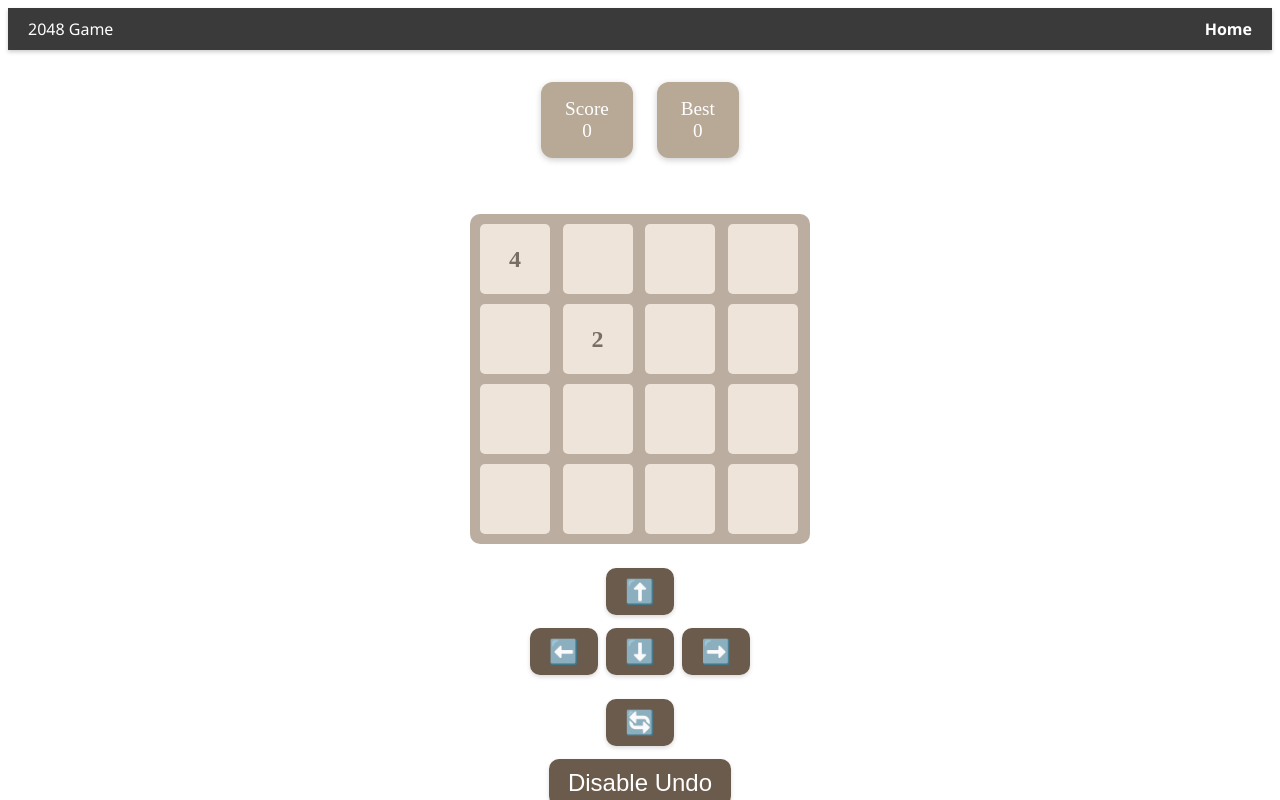
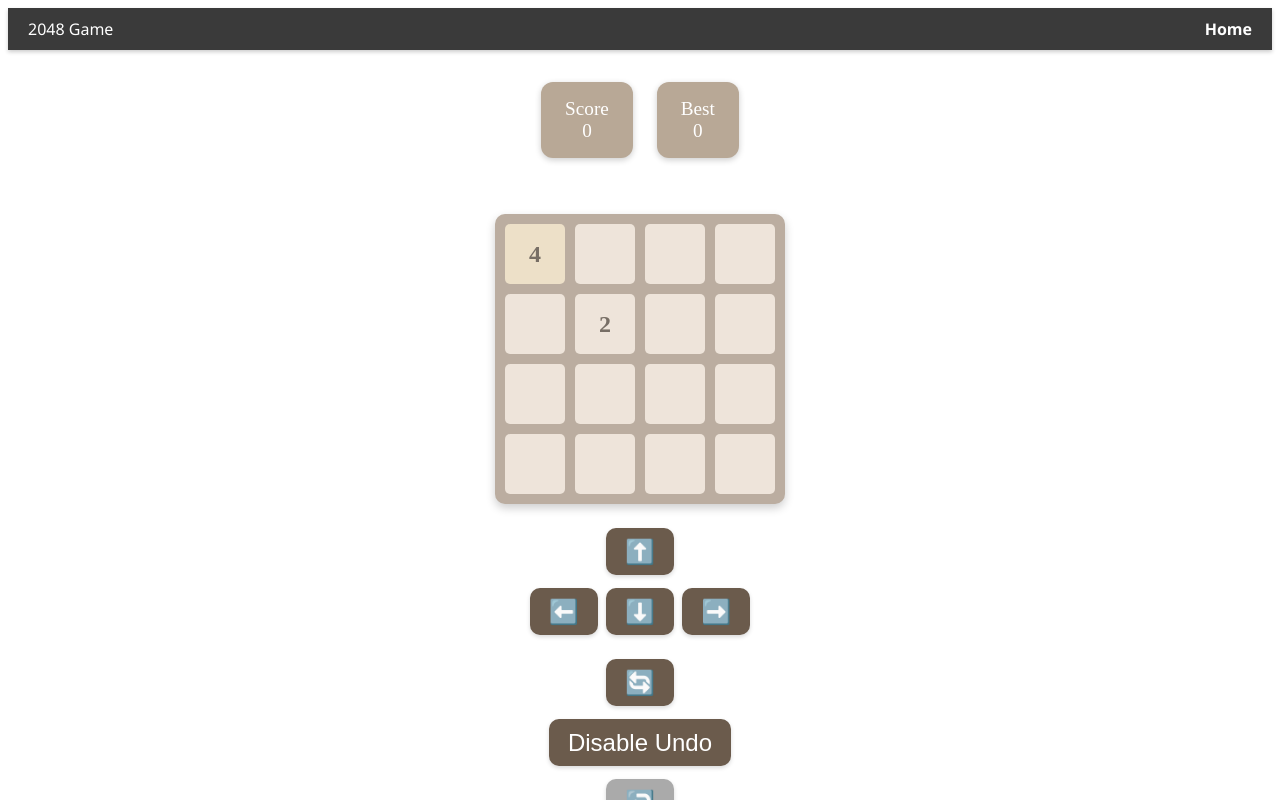
Before and after one commit to zvweiss/2048-Angular, an Angular app: page / in a window 1280 px wide. Shown: the top 800 px of the page. Built offline with nearby package versions, Linux system fonts and the light colour scheme.

Commit message:
minimal color styling of board

```diff
--- a/src/app/components/game-board/game-board.component.css
+++ b/src/app/components/game-board/game-board.component.css
@@ -2,11 +2,12 @@
   display: grid;
   grid-template-rows: repeat(4, 1fr);
   gap: 10px;
-  width: 320px;
-  margin: 0 auto;
   background-color: #bbada0;
   padding: 10px;
   border-radius: 10px;
+  width: fit-content;
+  margin: auto;
+  box-shadow: 0 4px 10px rgba(0, 0, 0, 0.2);
 }
 
 .row {
@@ -16,13 +17,68 @@
 }
 
 .tile {
-  width: 70px;
-  height: 70px;
-  background-color: #eee4da;
+  width: 60px;
+  height: 60px;
   font-size: 24px;
   font-weight: bold;
-  text-align: center;
-  line-height: 70px;
+  color: #776e65;
+  display: flex;
+  justify-content: center;
+  align-items: center;
+  background-color: #eee4da;
   border-radius: 5px;
-  color: #776e65;
 }
+
+/* Color themes */
+.tile-2 {
+  background-color: #eee4da;
+}
+
+.tile-4 {
+  background-color: #ede0c8;
+}
+
+.tile-8 {
+  background-color: #f2b179;
+  color: #f9f6f2;
+}
+
+.tile-16 {
+  background-color: #f59563;
+  color: #f9f6f2;
+}
+
+.tile-32 {
+  background-color: #f67c5f;
+  color: #f9f6f2;
+}
+
+.tile-64 {
+  background-color: #f65e3b;
+  color: #f9f6f2;
+}
+
+.tile-128 {
+  background-color: #edcf72;
+  color: #f9f6f2;
+}
+
+.tile-256 {
+  background-color: #edcc61;
+  color: #f9f6f2;
+}
+
+.tile-512 {
+  background-color: #edc850;
+  color: #f9f6f2;
+}
+
+.tile-1024 {
+  background-color: #edc53f;
+  color: #f9f6f2;
+}
+
+.tile-2048 {
+  background-color: #edc22e;
+  color: #f9f6f2;
+}
--- a/src/app/components/game-board/game-board.component.html
+++ b/src/app/components/game-board/game-board.component.html
@@ -1,6 +1,10 @@
-<div class="board">
-  <div *ngFor="let row of board$ | async" class="row">
-    <div *ngFor="let cell of row" class="tile">
+<div class="board" *ngIf="board$ | async as board">
+  <div class="row" *ngFor="let row of board">
+    <div
+      class="tile"
+      *ngFor="let cell of row"
+      [ngClass]="getTileClass(cell)"
+    >
       <span *ngIf="cell !== 0">{{ cell }}</span>
     </div>
   </div>
--- a/src/app/components/game-board/game-board.component.ts
+++ b/src/app/components/game-board/game-board.component.ts
@@ -2,6 +2,8 @@ import { Component } from '@angular/core';
 import { CommonModule } from '@angular/common';
 import { GameService } from '../../services/game.service';
 import { AsyncPipe } from '@angular/common';
+import { Observable } from 'rxjs';
+import { Board } from '../../types/board';
 
 @Component({
   selector: 'app-game-board',
@@ -11,9 +13,13 @@ import { AsyncPipe } from '@angular/common';
   styleUrls: ['./game-board.component.css'],
 })
 export class GameBoardComponent {
-  board$;
+  board$: Observable<Board>;
 
   constructor(private game: GameService) {
-    this.board$ = game.board$;
+    this.board$ = this.game.board$;
+  }
+
+  getTileClass(value: number): string {
+    return value === 0 ? 'tile tile-0' : 'tile tile-' + value;
   }
 }
```
Also changed, not shown: src/app/pages/game-page/game-page.component.ts (+0 -66 lines).
